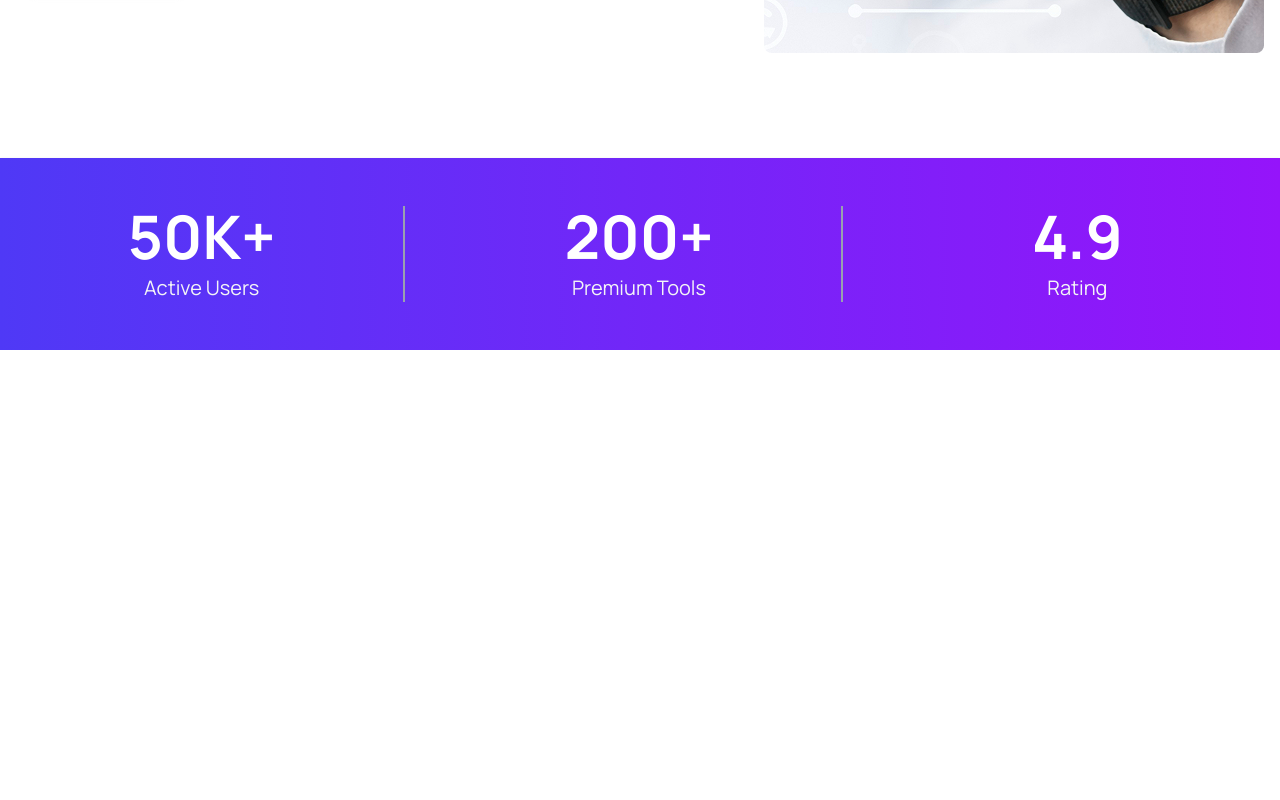
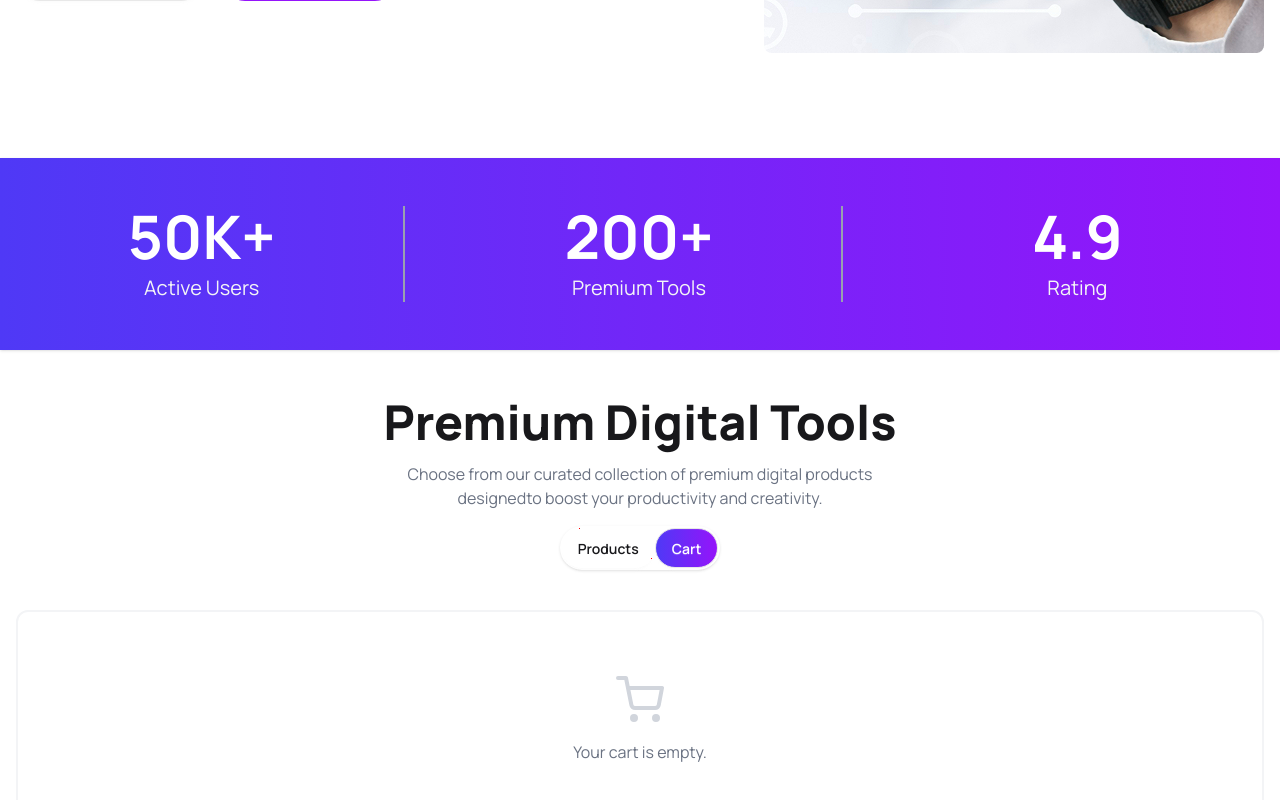
Before and after one commit to shSalman009/PH-Assignment-06, a React (Vite) app: page / in a window 1280 px wide. Shown: the part 710-1510 px from the top of the page. Before the commit the page ends 1060 px from the top, so only its background shows below. Built offline with nearby package versions, Linux system fonts and the light colour scheme.

Commit message:
feat: implement products and cart sections with product/cart toggle button

```diff
--- a/src/App.jsx
+++ b/src/App.jsx
@@ -2,6 +2,7 @@ import { useState } from "react";
 import Navbar from "./components/Navbar";
 import Banner from "./components/Banner";
 import Stats from "./components/Stats";
+import Products from "./components/Products";
 
 function App() {
   return (
@@ -9,6 +10,7 @@ function App() {
       <Navbar />
       <Banner />
       <Stats />
+      <Products />
     </>
   );
 }
--- a/src/components/Banner.jsx
+++ b/src/components/Banner.jsx
@@ -32,11 +32,11 @@ function Banner() {
           </p>
 
           <div className="flex flex-wrap gap-4">
-            <button className="btn-primary-custom btn-lg py-5">
+            <button className="btn btn-primary-custom btn-lg py-5">
               Explore Products
             </button>
 
-            <button className="btn-secondary-custom btn-lg py-5">
+            <button className="btn btn-secondary-custom btn-lg py-5">
               <CiPlay1 className="size-[1.2em]" />
               Watch Demo
             </button>
--- /dev/null
+++ b/src/components/Cart.jsx
@@ -0,0 +1,47 @@
+import { useState } from "react";
+import image from "../assets/products/design-tool.png";
+import { FiShoppingCart } from "react-icons/fi";
+
+export default function Cart() {
+  const [cartItems, setCartItems] = useState([
+    // { id: 1, name: "AI Writing Pro", price: 29 },
+    // { id: 2, name: "AI Writing Pro", price: 29 },
+    // { id: 3, name: "AI Writing Pro", price: 29 },
+  ]);
+
+  return (
+    <div className="bg-base-100 border-2 border-gray-100 rounded-xl mt-10 p-6">
+      {cartItems.length === 0 ? (
+        <div className="flex flex-col items-center gap-4 py-10">
+          <FiShoppingCart className="size-12 text-gray-300" />
+          <p className="text-center text-gray-500">Your cart is empty.</p>
+        </div>
+      ) : (
+        <>
+          <h2 className="text-xl font-bold">Your Cart</h2>
+          {cartItems.map((item) => (
+            <div className="flex bg-base-200 p-4 rounded-lg mt-4 items-center gap-4">
+              <div className="w-12 h-12 p-2 border border-gray-200 rounded-full grid place-items-center">
+                <img className="max-w-full" src={image} alt="Premium Icon" />
+              </div>
+              <div>
+                <h4 className="text-base font-semibold">AI Writing Pro</h4>
+                <p className="text-sm text-gray-500">$29</p>
+              </div>
+              <button className="ml-auto text-sm font-semibold text-red-500 hover:text-red-700 cursor-pointer">
+                Remove
+              </button>
+            </div>
+          ))}
+          <div className="flex justify-between items-center mt-6">
+            <p className="text-gray-500">Total:</p>
+            <p className="text-lg font-semibold">$87</p>
+          </div>
+          <button className="btn btn-primary-custom py-6 btn-block mt-6">
+            Proceed to Checkout
+          </button>
+        </>
+      )}
+    </div>
+  );
+}
--- a/src/components/Navbar.jsx
+++ b/src/components/Navbar.jsx
@@ -57,7 +57,7 @@ function Navbar() {
         <div className="navbar-end space-x-1">
           <FiShoppingCart />
           <button className="btn border-none bg-white">Login</button>
-          <a className="btn-primary-custom">Get Started</a>
+          <a className="btn btn-primary-custom">Get Started</a>
         </div>
       </div>
     </nav>
--- /dev/null
+++ b/src/components/Product.jsx
@@ -0,0 +1,63 @@
+import image from "../assets/products/design-tool.png";
+import { MdCheck } from "react-icons/md";
+
+export default function Product() {
+  return (
+    <div className="card bg-base-100 border-2 border-gray-100 rounded-xl">
+      <div className="card-body p-3">
+        <div className="flex justify-between">
+          <div className="w-14 h-14 p-2 border border-gray-200 rounded-full grid place-items-center mb-2 self-end mt-4">
+            <img className="max-w-full" src={image} alt="Premium Icon" />
+          </div>
+          <span className="rounded-full bg-green-600/20 text-green-600 px-3 py-1.5 text-sm self-start">
+            New
+          </span>
+        </div>
+
+        <div className="space-y-2">
+          <h2 className="text-2xl font-bold">Premium</h2>
+          <p className="text-base text-gray-500">
+            Generate high-quality content, blogs, and marketing copy in seconds
+            with advanced AI.
+          </p>
+
+          <p>
+            <span className="text-2xl font-bold">$29</span>
+            <span className="text-xl text-gray-500 capitalize">/mo</span>
+          </p>
+        </div>
+        <ul className="mt-4 flex flex-col gap-2 text-base">
+          <li>
+            <MdCheck className="size-5 me-2 inline-block text-success" />
+            <span>High-resolution image generation</span>
+          </li>
+          <li>
+            <MdCheck className="size-5 me-2 inline-block text-success" />
+            <span>Customizable style templates</span>
+          </li>
+          <li>
+            <MdCheck className="size-5 me-2 inline-block text-success" />
+            <span>Batch processing capabilities</span>
+          </li>
+          <li>
+            <MdCheck className="size-5 me-2 inline-block text-success" />
+            <span>AI-driven image enhancements</span>
+          </li>
+          <li className="opacity-50">
+            <MdCheck className="size-5 me-2 inline-block text-base-content/50" />
+            <span className="line-through">Seamless cloud integration</span>
+          </li>
+          <li className="opacity-50">
+            <MdCheck className="size-5 me-2 inline-block text-base-content/50" />
+            <span className="line-through">Real-time collaboration tools</span>
+          </li>
+        </ul>
+        <div className="mt-6">
+          <button className="btn btn-primary-custom py-6 btn-block">
+            Subscribe
+          </button>
+        </div>
+      </div>
+    </div>
+  );
+}
--- /dev/null
+++ b/src/components/Products.jsx
@@ -0,0 +1,58 @@
+import React, { useState } from "react";
+import Product from "./Product";
+import Cart from "./Cart";
+
+export default function Products() {
+  const [selectedTab, setSelectedTab] = useState("cart");
+  const handleSelectTab = (tab) => {
+    setSelectedTab(tab);
+  };
+
+  return (
+    <div>
+      <div className="container mx-auto px-4 py-12">
+        <div className="flex flex-col items-center">
+          <h1 className="text-5xl font-extrabold">Premium Digital Tools</h1>
+          <p className="py-4 text-base text-gray-500 lg:max-w-lg text-center">
+            Choose from our curated collection of premium digital products
+            designedto boost your productivity and creativity.
+          </p>
+
+          <div className="p-0.5 shadow-sm rounded-full">
+            <button
+              onClick={() => handleSelectTab("products")}
+              className={
+                selectedTab === "products"
+                  ? "btn btn-primary-custom"
+                  : "btn rounded-full border-none bg-transparent"
+              }
+            >
+              Products
+            </button>
+            <button
+              onClick={() => handleSelectTab("cart")}
+              className={` ${
+                selectedTab === "cart"
+                  ? "btn btn-primary-custom"
+                  : "btn rounded-full border-none bg-transparent"
+              }`}
+            >
+              Cart
+            </button>
+          </div>
+        </div>
+
+        {/* Products Grid */}
+        {selectedTab === "products" ? (
+          <div className="grid grid-cols-1 md:grid-cols-2 lg:grid-cols-3 gap-6 mt-10">
+            {[1, 2, 3, 4, 5, 6, 7, 8].map((id) => (
+              <Product key={id} />
+            ))}
+          </div>
+        ) : (
+          <Cart />
+        )}
+      </div>
+    </div>
+  );
+}
--- a/src/index.css
+++ b/src/index.css
@@ -29,10 +29,10 @@
 }
 
 .btn-primary-custom {
-  @apply btn text-white rounded-full;
+  @apply text-white rounded-full;
   background-image: var(--primary-gradient);
 }
 
 .btn-secondary-custom {
-  @apply btn btn-outline rounded-full border-[#9514fa] text-[#9514fa];
+  @apply btn-outline rounded-full border-[#9514fa] text-[#9514fa];
 }
```
